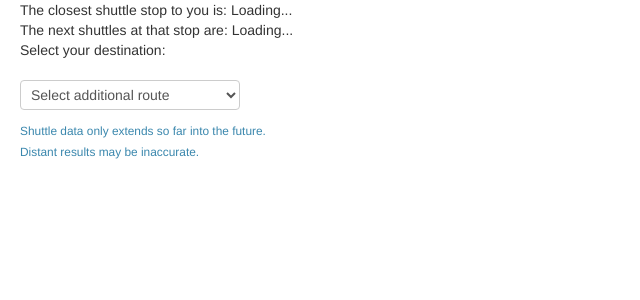
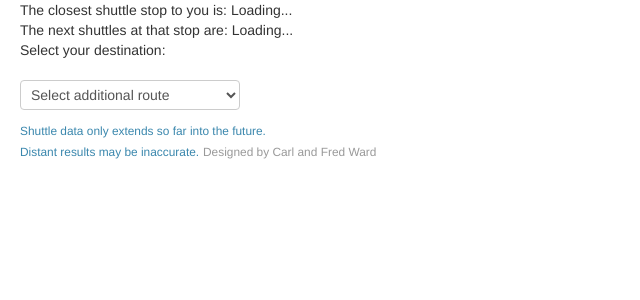
Before and after one commit to fredward/walkorshuttle, a Django app: template wosapp/templates/wosapp/index.html in a window 1280 px wide. Shown: the top 300 px of the page, without its empty margins (0-640 px from the left). Run offline with Django 3.2, Linux system fonts and the light colour scheme; the template is opened without the code that fills it, so the values that code supplies are empty; parts of the project's set-up code (start-up, migrations or seed data) failed here and were passed over; some libraries are stand-ins or nearby versions.

Commit message:
added signature

```diff
--- a/wosapp/templates/wosapp/index.html
+++ b/wosapp/templates/wosapp/index.html
@@ -44,6 +44,9 @@
 							<small>Shuttle data only extends so far into the future. <br/>
 							Distant results may be inaccurate.</small>
 					</span>
+					<span class = "muted">
+						<small>Designed by Carl and Fred Ward</small>
+					</span>
 				</div>
     </body>
 </html>
```
